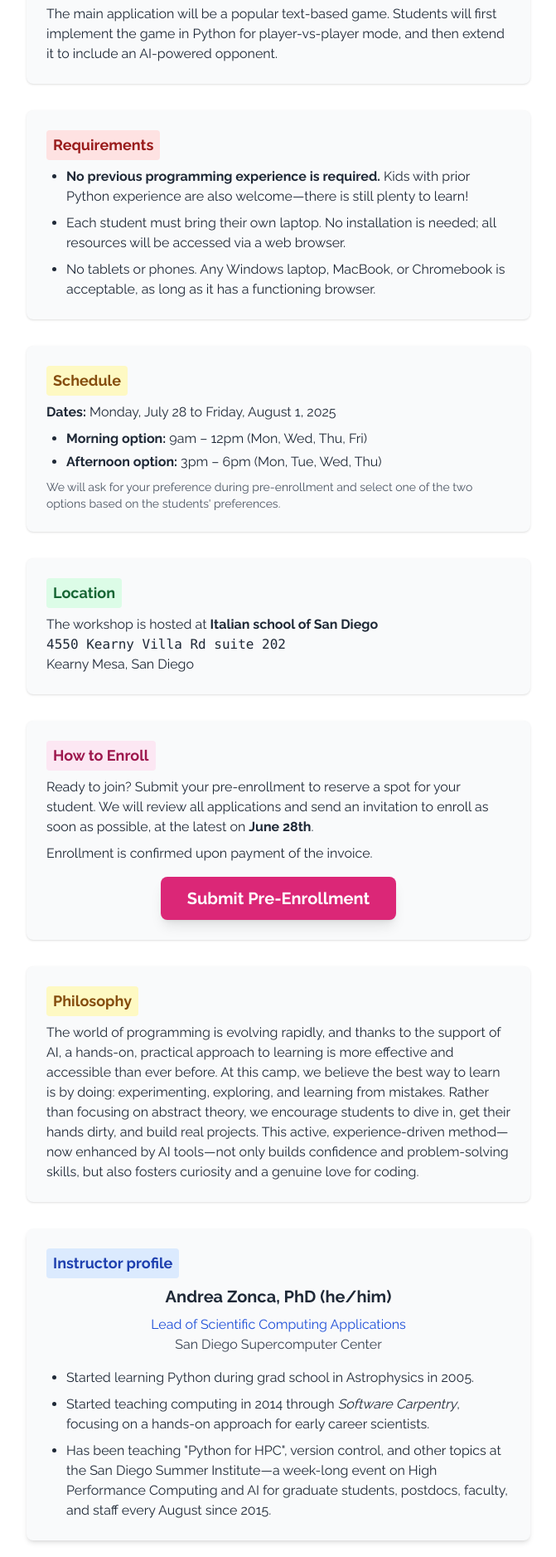
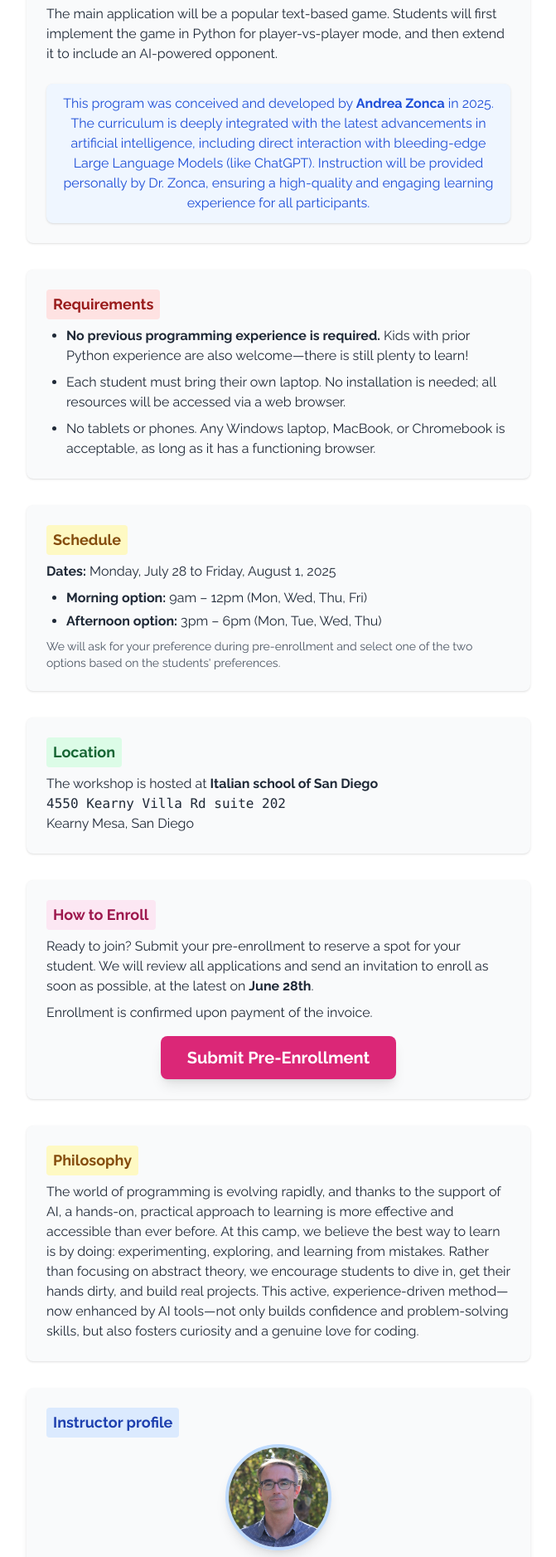
Before and after one commit to san-diego-data-science/python-ai2, a plain HTML site: page index.html in a window 1280 px wide. Shown: the part 983-2860 px from the top of the page at 83% size, without its empty margins (304-975 px from the left). Drawn offline with nearby package versions, Linux system fonts and the light colour scheme.

Commit message:
photo and message

```diff
--- a/index.html
+++ b/index.html
@@ -26,6 +26,9 @@
       <p class="text-base text-gray-800"><span class="font-semibold">Python + AI<sup>2</sup></span> (pronounced "Python plus AI squared") is a summer coding camp designed to introduce students to the fundamentals of programming using Python. Python is widely recognized as the best starting language for learning programming due to its readability, simplicity, and versatility in both education and industry. It is also the primary language of the AI community, making it the ideal foundation for exploring artificial intelligence concepts.</p>
       <p class="text-base text-gray-800 mt-2">The camp explores AI in two ways: first, by leveraging an AI coding assistant to help students understand, write, and document their Python code; and second, by integrating an external AI service to create an AI-powered opponent for a game project.</p>
       <p class="text-base text-gray-800 mt-2">The main application will be a popular text-based game. Students will first implement the game in Python for player-vs-player mode, and then extend it to include an AI-powered opponent.</p>
+      <p class="text-base text-gray-800 mt-6 text-center bg-blue-50 rounded-lg px-4 py-3 shadow font-medium">
+        <span class="text-blue-700">This program was conceived and developed by <span class="font-bold">Andrea Zonca</span> in 2025. The curriculum is deeply integrated with the latest advancements in artificial intelligence, including direct interaction with bleeding-edge Large Language Models (like ChatGPT). Instruction will be provided personally by Dr. Zonca, ensuring a high-quality and engaging learning experience for all participants.</span>
+      </p>
     </section>
     <section class="bg-gray-50 rounded-lg shadow p-6 mb-8">
       <h4 class="text-lg font-semibold mb-2 flex items-center gap-2">
@@ -76,6 +79,9 @@
         <h4 class="text-lg font-semibold mb-2 flex items-center gap-2">
             <span class="inline-block bg-blue-100 text-blue-800 px-2 py-1 rounded">Instructor profile</span>
         </h4>
+        <div class="flex justify-center mb-4">
+            <img src="andrea_zonca.jpg" alt="Andrea Zonca" class="w-32 h-32 rounded-full object-cover shadow-lg border-4 border-blue-200">
+        </div>
         <div class="mb-2 text-center">
             <span class="block text-xl font-bold text-gray-800">Andrea Zonca, PhD (he/him)</span>
         </div>
```
Also changed, not shown: andrea_zonca.jpg (added).
